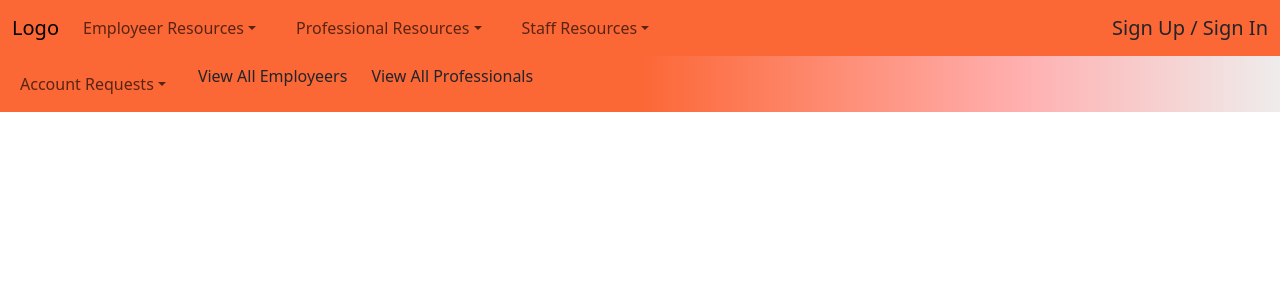
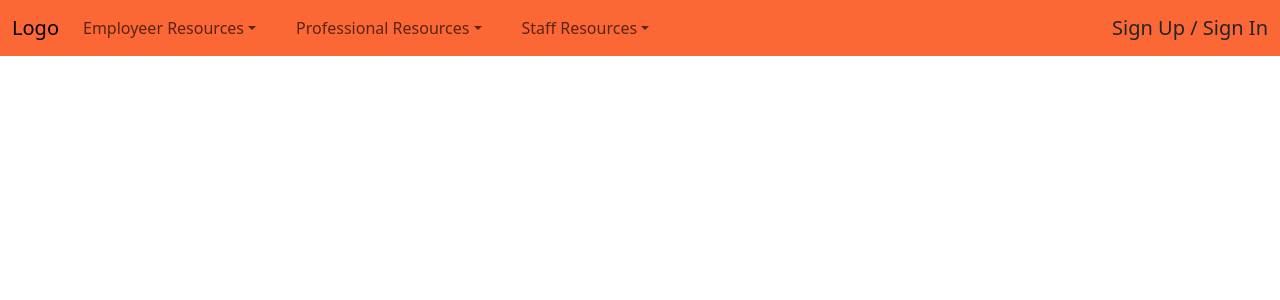
Before and after one commit to Mikecamdo/TalentTitan, a React (Create React App) app in the folder frontend/: page /staff in a window 1280 px wide. Shown: the top 300 px of the page. Built offline with nearby package versions, Linux system fonts and the light colour scheme.

Commit message:
Remove Unneeded Pages
Removed pages that we don't need

```diff
--- a/frontend/src/App.tsx
+++ b/frontend/src/App.tsx
@@ -7,10 +7,7 @@ import { SignUpPage } from './pages/SignUpPage';
 import { CustomNavbar } from './components/CustomNavbar';
 import User from './types/User';
 import { AccountRequestsPage } from './pages/AccountRequestsPage';
-import { ProfessionalHomePage } from './pages/ProfessionalHomePage';
-import { EmployeerHomePage } from './pages/EmployeerHomePage';
 import { ProfilePage } from './pages/ProfilePage';
-import { StaffPage } from './pages/StaffPage';
 import { ProfessionalRequests } from './pages/ProfessionalRequests';
 import { ProfessionalsList } from './pages/ProfessionalsList';
 import { EmployeerRequests } from './pages/EmployeerRequests';
@@ -55,16 +52,12 @@ function App() {
             {!currentUser && (<>
               <Route path='/signIn' element={ <SignInPage/> } />
               <Route path='/signUp' element={ <SignUpPage/> } />
-              <Route path='/staff' element={ <StaffPage/> } />
             </>)}
 
             {currentUser && (<>
               <Route path='/accountRequests' element={ <AccountRequestsPage/> } />
             </>)}
-              <Route path='/professional' element={ <ProfessionalHomePage/> } />
-              <Route path='/employeer' element={ <EmployeerHomePage/> } />
               <Route path='/profile' element={ <ProfilePage/> } />
-              <Route path='/staff' element={ <StaffPage/> } />
               <Route path='/professional-requests' element={ <ProfessionalRequests/> } />
               <Route path='/employeer-requests' element={ <EmployeerRequests/> } />
               <Route path='/employeer-list' element={ <EmployeersList/> } />
--- a/frontend/src/pages/EmployeerHomePage.tsx
+++ /dev/null
@@ -1,9 +0,0 @@
-import React from "react";
-
-export const EmployeerHomePage = () => {
-    return (
-        <>
-        Employeer Home Page
-        </>
-    );
-}
--- a/frontend/src/pages/ProfessionalHomePage.tsx
+++ /dev/null
@@ -1,9 +0,0 @@
-import React from "react";
-
-export const ProfessionalHomePage = () => {
-    return (
-        <>
-        Professional Home Page
-        </>
-    );
-}
--- a/frontend/src/pages/StaffPage.tsx
+++ /dev/null
@@ -1,55 +0,0 @@
-import React from "react";
-import { Col, Container, DropdownItem, DropdownMenu, Navbar, Row } from "react-bootstrap"
-import { NavDropdown, Nav } from "react-bootstrap";
-import { NavLink } from "react-router-dom";
-
-export const StaffPage = () => {
-    return (
-        <>
-        <Navbar className="nav-bg">
-            <Container fluid>
-                <Row >
-                    <Col md={"auto"} >
-                        <Navbar.Toggle aria-controls="account-requests" />
-                        <Navbar.Collapse id="account-requests">
-                        <Nav>
-                            <NavDropdown
-                            id="account-requests"
-                            className="text-light"
-                            title="Account Requests"
-                            >
-                            <NavDropdown.Item href="/employeer-requests">Employeer Requests</NavDropdown.Item>
-                            <NavDropdown.Item href="/professional-requests">
-                                Professional Requests
-                            </NavDropdown.Item>
-                            </NavDropdown>
-                        </Nav>
-                        </Navbar.Collapse>
-                        <DropdownMenu className="text-light">
-                            Account Requests
-                            <DropdownItem>
-                                <NavLink to={"/employeer-requests"}>
-                                    Employeer Requests
-                                </NavLink>
-                            </DropdownItem>
-                            <NavLink to={"/professional-requests"}>
-                                Professional Requests
-                            </NavLink>
-                        </DropdownMenu>
-                    </Col>
-                    <Col md={"auto"} >
-                        <NavLink to={"/employeer-list"} className="text-dark">
-                            View All Employeers
-                        </NavLink>
-                    </Col>
-                    <Col md={"auto"} >
-                        <NavLink to={"/professionals-list"} className="text-dark">
-                            View All Professionals
-                        </NavLink>
-                    </Col>
-                </Row>
-            </Container>
-        </Navbar>
-        </>
-    );
-}
```
